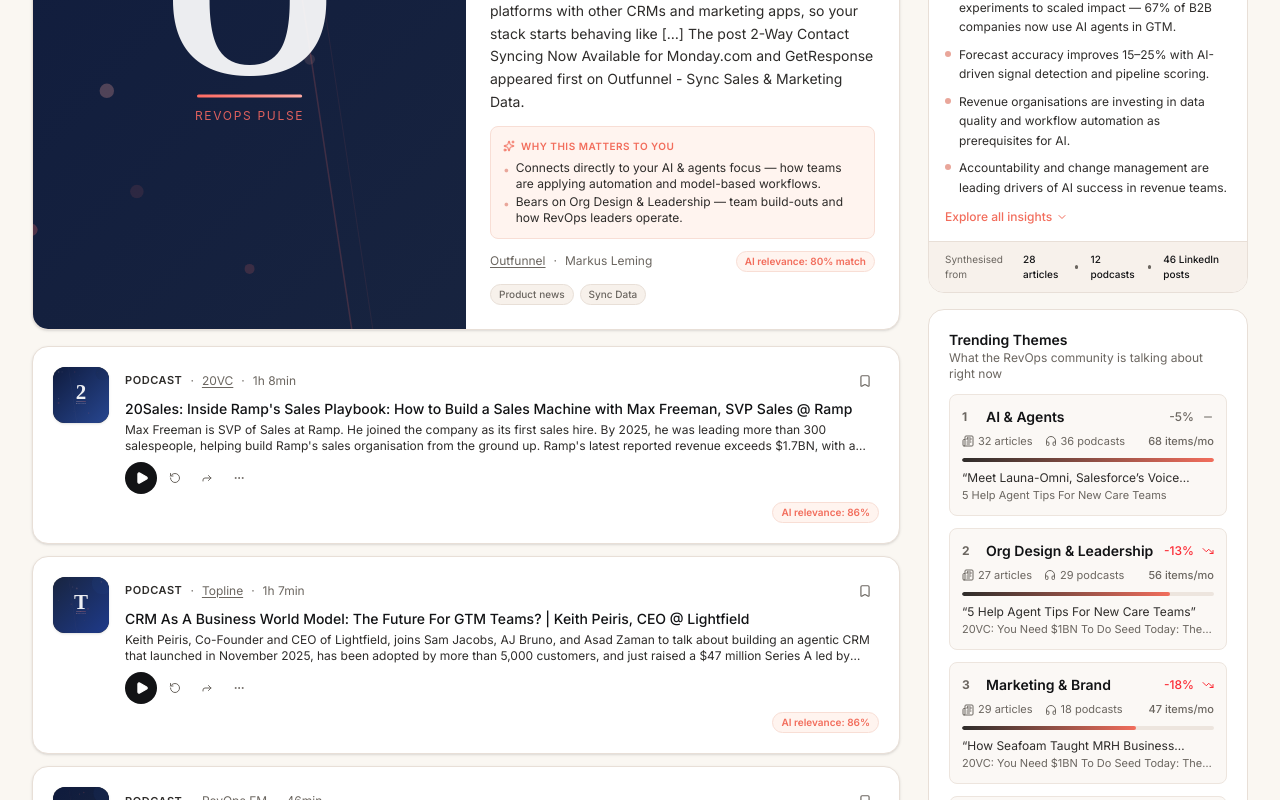
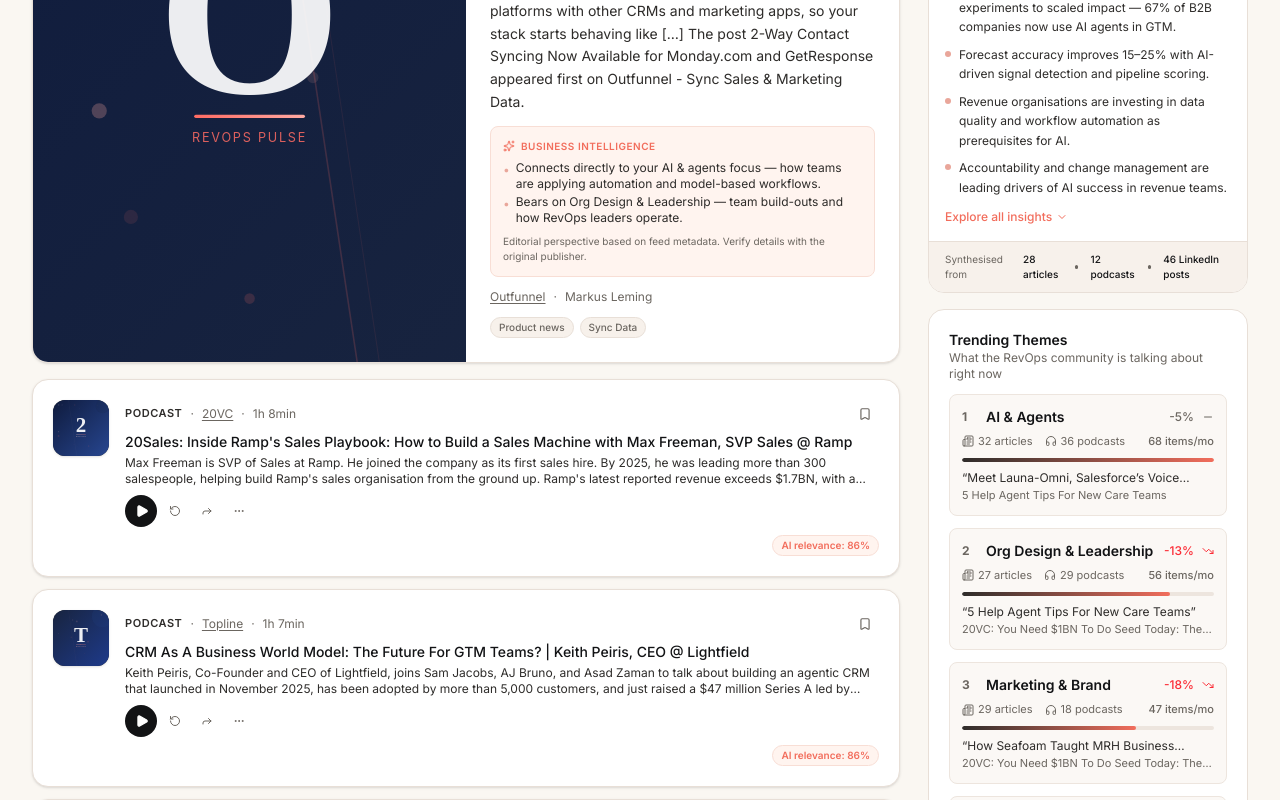
Before and after one commit to lizellevg2601-alt/revops-pulse, a Next.js app: page / in a window 1280 px wide. Shown: the part 760-1560 px from the top of the page. Built offline with nearby package versions, Linux system fonts and the light colour scheme.

Commit message:
feat: display editorial intelligence on article cards without misleading AI-match claims

```diff
--- a/src/components/feed/FeaturedArticleCard.tsx
+++ b/src/components/feed/FeaturedArticleCard.tsx
@@ -70,7 +70,7 @@
             {item.summary}
           </p>
 
-          <WhyItMatters items={item.whyItMatters} />
+          <WhyItMatters items={item.whyItMatters} intelligence={item.intelligence} />
 
           <div className="flex items-center justify-between mt-3">
             <div className="flex items-center gap-2 text-xs text-[var(--slate-500)]">
@@ -85,7 +85,7 @@
               <span>·</span>
               <span>{item.author}</span>
             </div>
-            <RelevanceBadge score={item.relevanceScore} />
+
           </div>
 
           <div className="flex flex-wrap gap-1.5 mt-3">
@@ -99,16 +99,17 @@
   );
 }
 
-function WhyItMatters({ items }: { items: string[] }) {
+function WhyItMatters({ items, intelligence }: { items: string[]; intelligence?: FeedItem["intelligence"] }) {
   return (
     <div className="bg-[var(--coral-50)] rounded-lg p-3 border border-[var(--coral-200)]">
       <div className="flex items-center gap-1.5 mb-1.5">
         <Sparkles className="w-3 h-3 text-[var(--coral-500)]" />
         <span className="text-[10px] font-semibold uppercase tracking-wider text-[var(--coral-500)]">
-          Why this matters to you
+          Business intelligence
         </span>
       </div>
-      <ul className="space-y-0.5">
+      {intelligence && <p className="mb-2 text-xs font-medium text-[var(--slate-700)]">{intelligence.signal}</p>}
+      {intelligence ? <div className="space-y-2 text-xs text-[var(--slate-700)]"><p><strong>Why it matters:</strong> {intelligence.impact}</p><p><strong>What to consider:</strong> {intelligence.action}</p></div> : <ul className="space-y-0.5">
         {items.map((point, i) => (
           <li
             key={i}
@@ -118,7 +119,8 @@
             {point}
           </li>
         ))}
-      </ul>
+      </ul>}
+      <p className="mt-2 text-[10px] text-[var(--slate-500)]">Editorial perspective based on feed metadata. Verify details with the original publisher.</p>
     </div>
   );
 }
```
